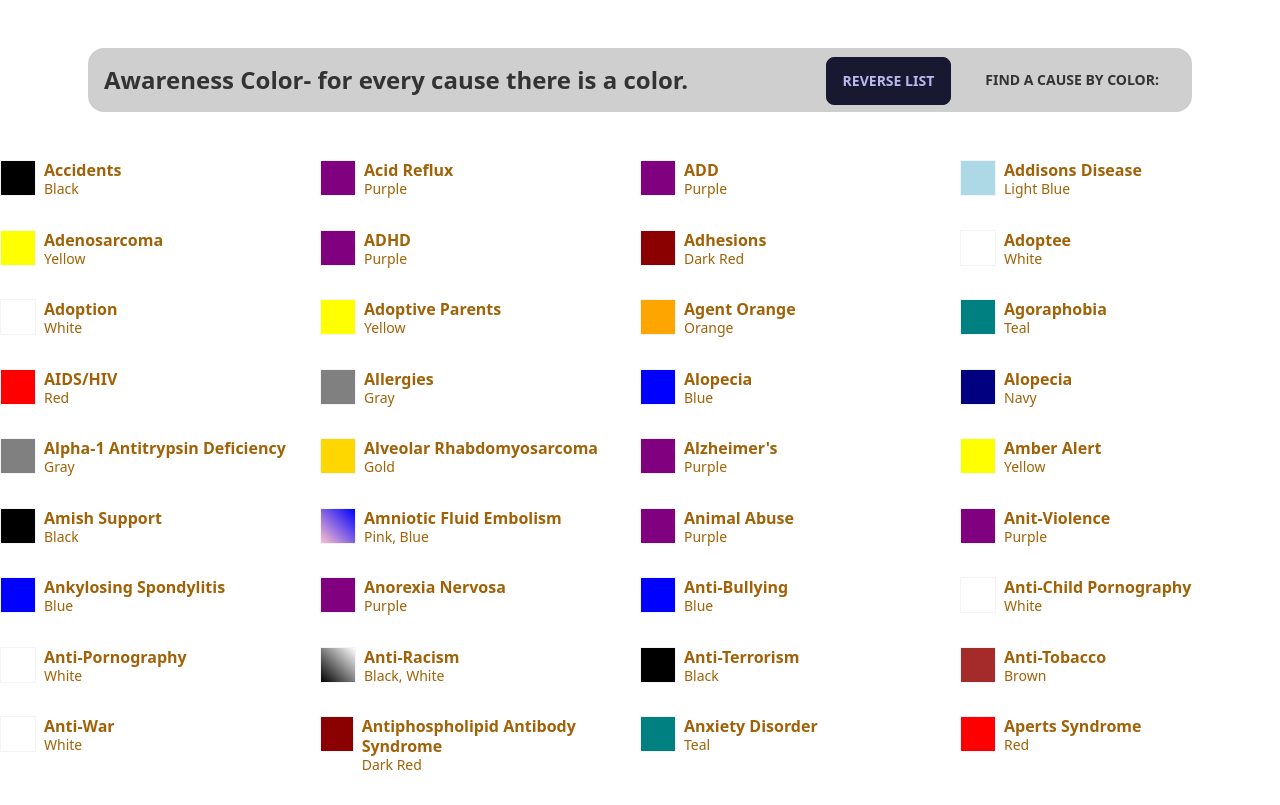
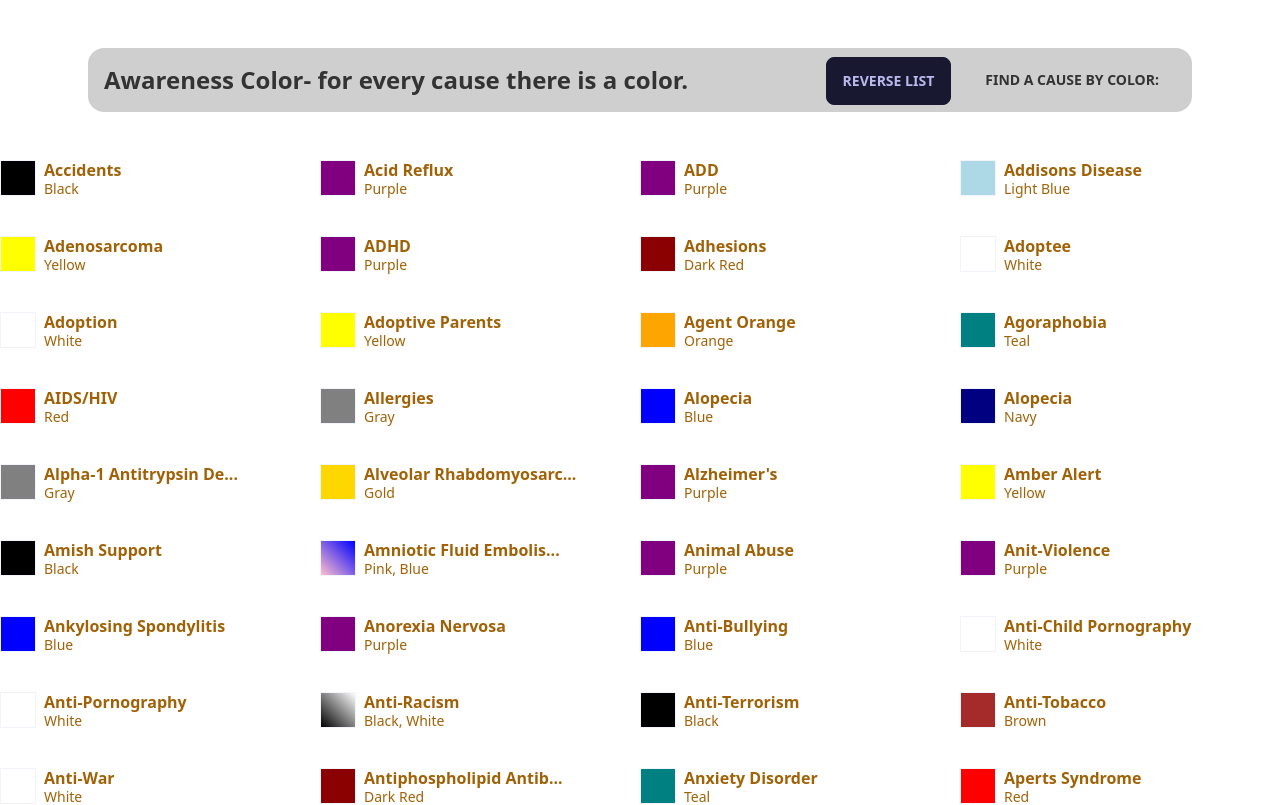
Before and after one commit to tobiaswright/awarenesscolorv2, an Angular app: page / in a window 1280 px wide. Shown: the top 805 px of the page. Built offline with nearby package versions, Linux system fonts and the light colour scheme.

Commit message:
add truncate names pipe

```diff
--- a/src/app/cause-card/cause-card.component.css
+++ b/src/app/cause-card/cause-card.component.css
@@ -1,3 +1,23 @@
 li {
     @apply text-yellow-700
 }
+
+li:first-child {
+    @apply font-bold mb-0 pb-0 text-base leading-tight
+}
+
+li:last-child {
+    @apply mt-0 pt-0 text-sm leading-tight
+}
+
+ul {
+    @apply mb-3
+}
+
+div {
+    @apply flex flex-none w-80 mb-5
+}
+
+div > div {
+    @apply w-9 h-9 mr-2 border border-slate-100
+}
--- a/src/app/cause-card/cause-card.component.html
+++ b/src/app/cause-card/cause-card.component.html
@@ -1,9 +1,7 @@
-<div class="flex flex-none w-80 mb-5">
-    <div [style]="calculateStyles()"
-    class="w-9 h-9 mr-2 border border-slate-100"
-    ></div>
-    <ul class="mb-3">
-        <li class="font-bold mb-0 pb-0 text-base leading-tight">{{cause().cause}}</li>
-        <li class="mt-0 pt-0 text-sm leading-tight">{{cause().colorData.displayName}}</li>
+<div>
+    <div [style]="calculateStyles()"></div>
+    <ul>
+        <li>{{cause().cause | truncateNames }}</li>
+        <li class="">{{cause().colorData.displayName}}</li>
     </ul>
 </div>
--- a/src/app/cause-card/cause-card.component.ts
+++ b/src/app/cause-card/cause-card.component.ts
@@ -1,12 +1,14 @@
 import { Component, input } from '@angular/core';
 
 import { type Data } from '../color-data.model';
+import { TruncateNamesPipe } from "../truncate-names.pipe";
+
 
 
 @Component({
   selector: 'app-cause-card',
   standalone: true,
-  imports: [],
+  imports: [TruncateNamesPipe],
   templateUrl: './cause-card.component.html',
   styleUrl: './cause-card.component.css'
 })
--- a/src/app/color-list/color-list.component.html
+++ b/src/app/color-list/color-list.component.html
@@ -1,7 +1,7 @@
 <div class="flex flex-wrap">
 
-@for (item of causeList(); track item.id) {
-    <app-cause-card [cause]="item" />
-}
+    @for (item of causeList(); track item.id) {
+        <app-cause-card [cause]="item" />
+    }
 
 </div>
--- /dev/null
+++ b/src/app/truncate-names.pipe.ts
@@ -0,0 +1,20 @@
+import { Pipe, PipeTransform } from '@angular/core';
+
+@Pipe({
+  name: 'truncateNames',
+  standalone: true
+})
+export class TruncateNamesPipe implements PipeTransform {
+
+  //our magicNumer is the number of spaces available when the page is full size so the causes done wrap. Will in the future make this dynamic
+  magicNumber = 22
+
+  transform(value: string, ...args: unknown[]): string {
+
+    if ( value.length > this.magicNumber ) {
+      return value.slice( 0, this.magicNumber ) + "..."
+    }
+    return value;
+  }
+
+}
```
Also changed, not shown: 1 other file (tests, documents, lock files or other folders).
